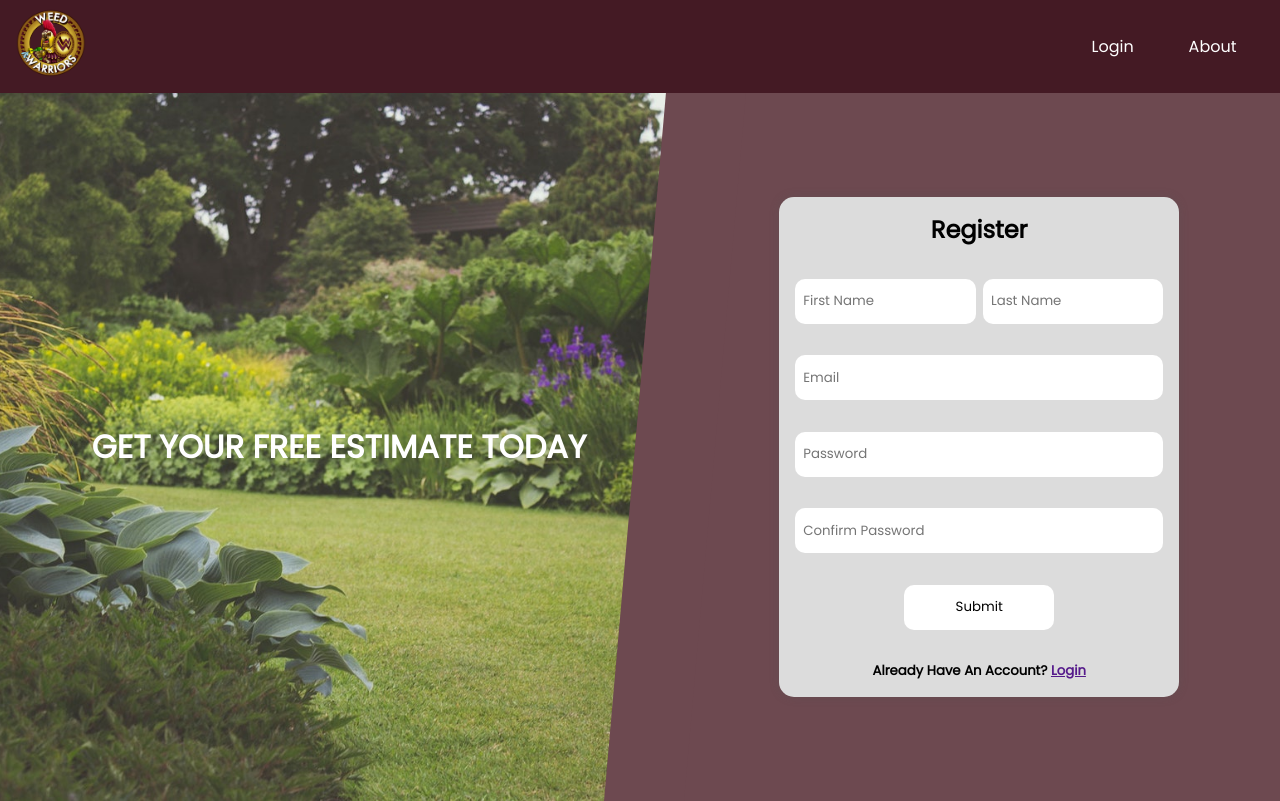
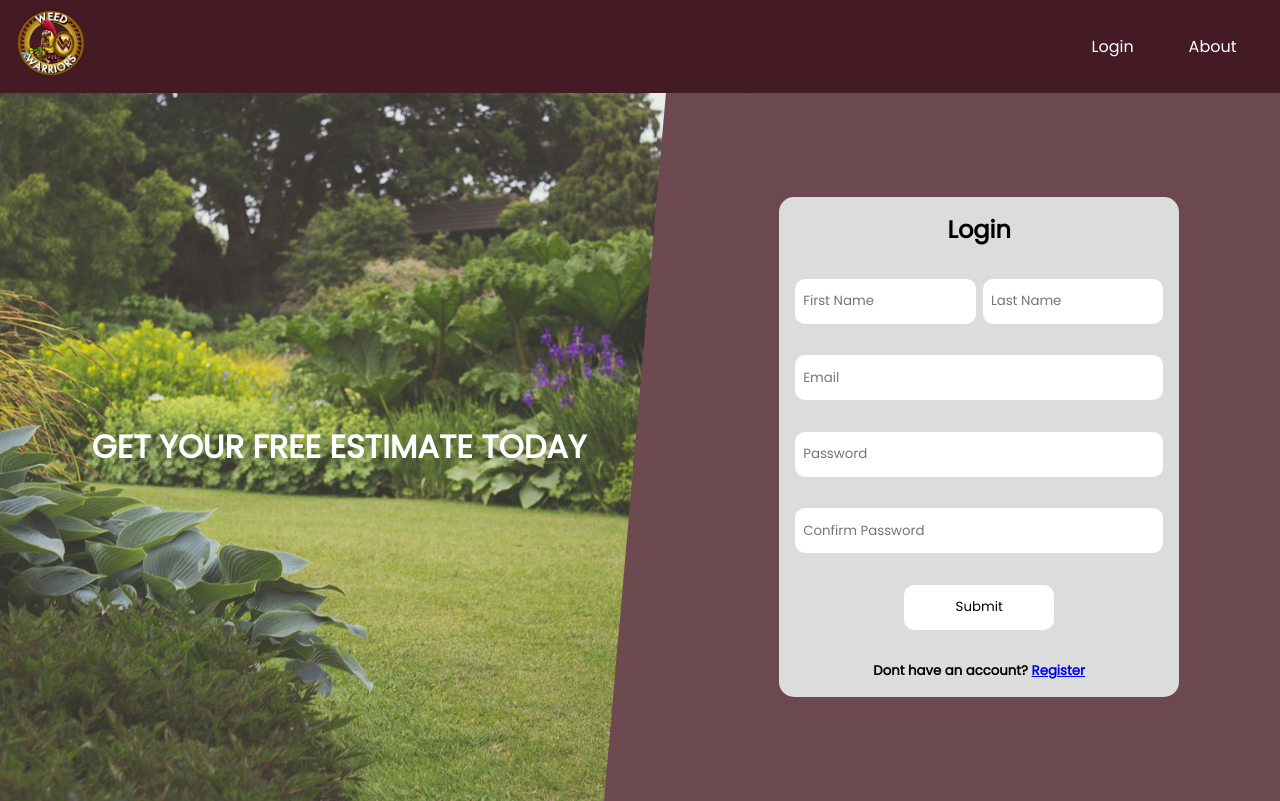
Before and after one commit to willbowdler/geofencing-app, a React (Create React App) app in the folder client/: page / in a window 1280 px wide. Built offline with nearby package versions, Linux system fonts and the light colour scheme.

Commit message:
beginning authorization work and refactoring to make login path the root

```diff
--- a/client/src/App.js
+++ b/client/src/App.js
@@ -3,7 +3,7 @@ import { BrowserRouter as Router, Routes, Route } from 'react-router-dom'
 import NavBar from './components/universal/NavBar'
 // import Footer from './components/universal/Footer'
 
-import RegisterPage from './components/pages/RegisterPage'
+import LoginPage from './components/pages/LoginPage'
 
 function App() {
   return (
@@ -11,8 +11,8 @@ function App() {
       <Router>
         <NavBar />
         <Routes>
-          <Route exact path='/' element={<RegisterPage />}></Route>
-          <Route exact path='/register' element={<RegisterPage />}></Route>
+          <Route exact path='/' element={<LoginPage />}></Route>
+          {/* <Route exact path='/register' element={<RegisterPage />}></Route> */}
         </Routes>
       </Router>
     </>
--- a/client/src/components/pages/RegisterPage.jsx
+++ b/client/src/components/pages/LoginPage.jsx
@@ -1,9 +1,10 @@
 import { useState } from 'react'
+import { Link } from 'react-router-dom'
 
 import registerUser from '../../utils/registerUser'
 
 //look for google font quicksand
-function RegisterPage() {
+function LoginPage() {
   const [firstName, setFirstName] = useState('')
   const [lastName, setLastName] = useState('')
   const [email, setEmail] = useState('')
@@ -31,7 +32,7 @@ function RegisterPage() {
             }}
             className='reg-form'
           >
-            <h2>Register</h2>
+            <h2>Login</h2>
             <div className='flex-sb'>
               <input
                 className='reg-input input-49'
@@ -77,7 +78,7 @@ function RegisterPage() {
 
             <div className='reg-login-opt'>
               <h5>
-                Already Have An Account? <a href=''>Login</a>
+                Dont have an account? <Link to='/register'>Register</Link>
               </h5>
             </div>
           </form>
@@ -87,7 +88,7 @@ function RegisterPage() {
   )
 }
 
-export default RegisterPage
+export default LoginPage
 
 //todo:
 //validation
```
Also changed, not shown: client/src/context/AuthContext.js (added), 1 other file (tests, documents, lock files or other folders).
